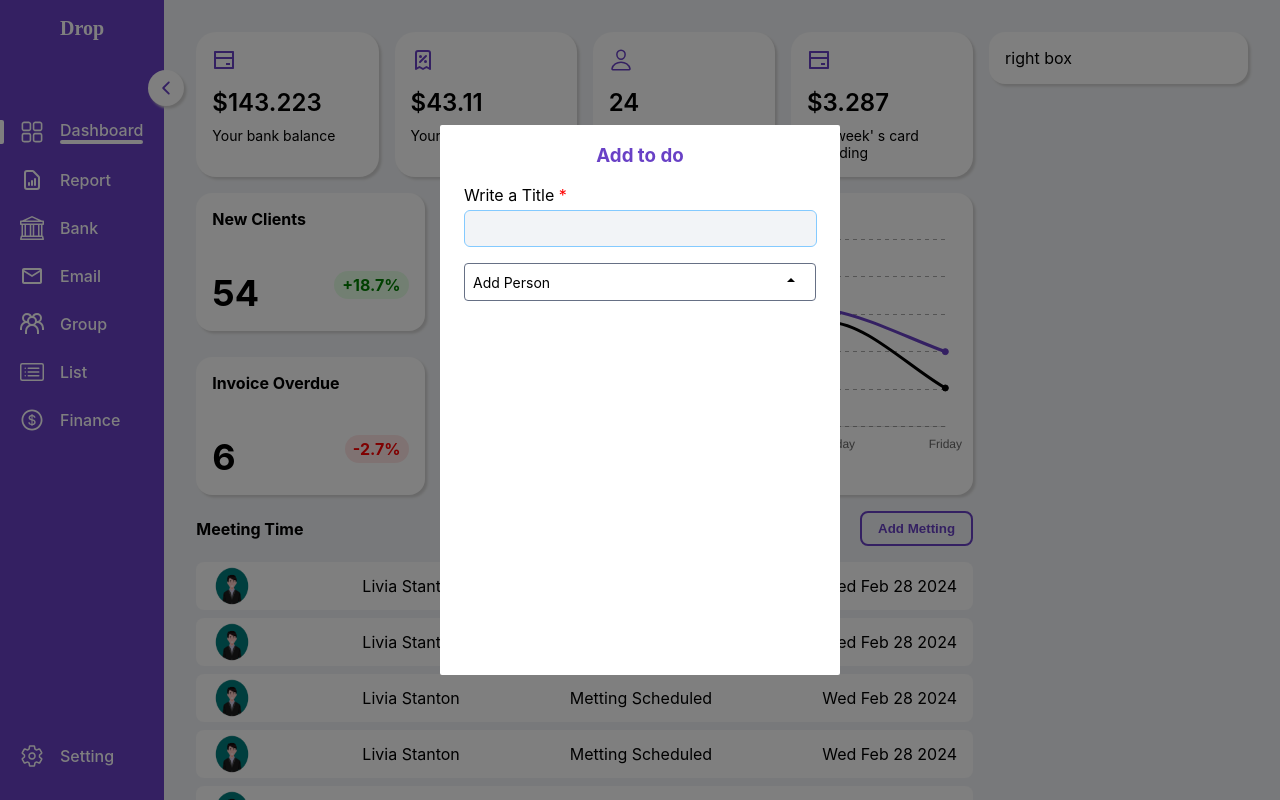
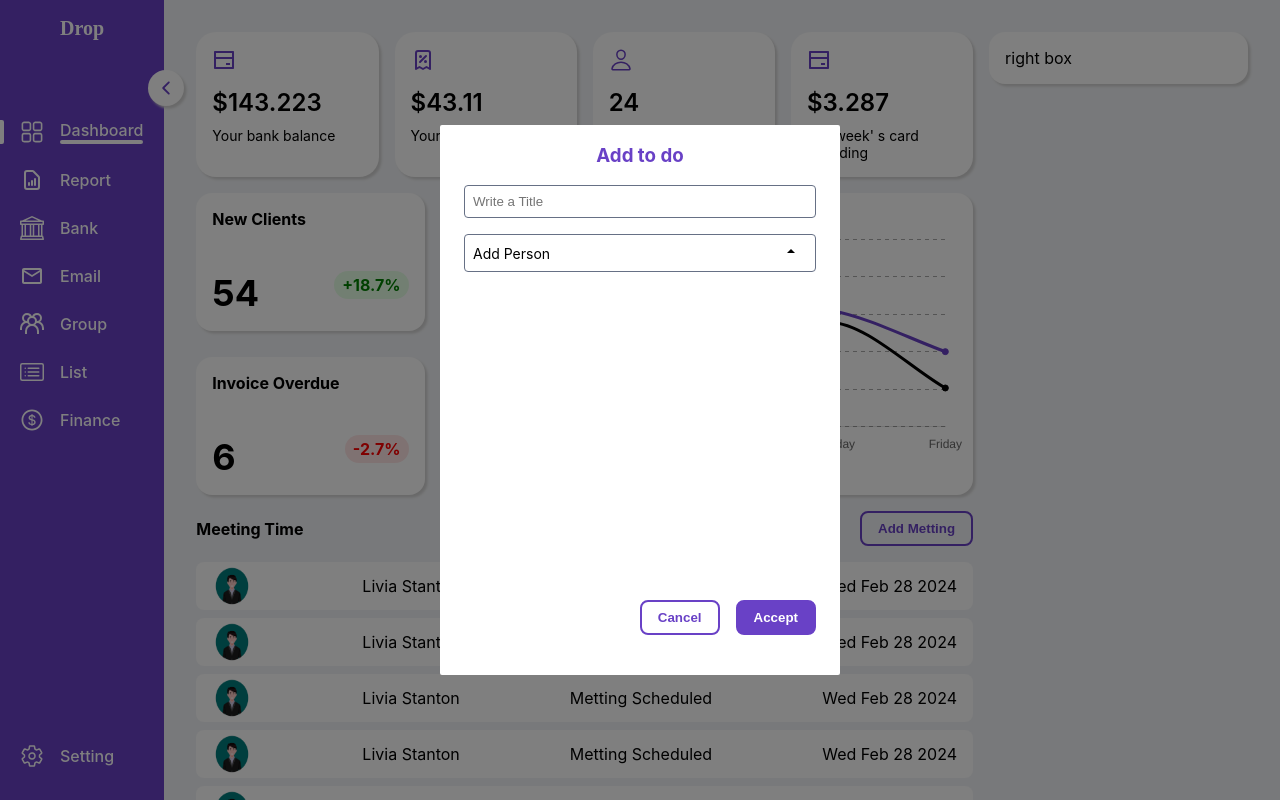
Before and after one commit to Jahed-Ghiasi/front-task, a React (Create React App) app: page /dashboard in a window 1280 px wide. Shown: the top 800 px of the page. Built offline with nearby package versions, Linux system fonts and the light colour scheme; a web font is replaced by a local one.

Commit message:
Develop moving label for InputField and SelectField components

```diff
--- a/src/app/components/common/InputField/index.tsx
+++ b/src/app/components/common/InputField/index.tsx
@@ -1,16 +1,20 @@
 import { Field, FormikErrors, FormikTouched } from "formik";
 import clsx from "clsx";
+import "./styles.css";
 
 interface IProps {
   type?: string;
-  label: string;
-  required: boolean;
+  label?: string;
+  isMovingLabel?: boolean;
+  required?: boolean;
   id: string;
   name: string;
   value: any;
   errors?: FormikErrors<any>;
   touched?: FormikTouched<any>;
   onChange?: (value: any) => void;
+  placeholder?: string;
+  inputClassName?: string;
 }
 
 const InputField = ({
@@ -23,20 +27,32 @@ const InputField = ({
   errors,
   value,
   onChange,
+  placeholder,
+  inputClassName,
+  isMovingLabel,
 }: IProps) => {
   return (
-    <div>
-      <label className={clsx(required && "vital-input")} htmlFor={id}>
-        {label}
-      </label>
+    <div className="input-field">
+      {label && !isMovingLabel ? (
+        <label
+          className={clsx("label", required && "vital-input")}
+          htmlFor={id}
+        >
+          {label}
+        </label>
+      ) : null}
       <Field
         type={type}
         id={id}
+        placeholder={placeholder || label}
         name={name}
-        className="formInput"
+        className={inputClassName}
         value={value}
         onChange={(e: any) => onChange && onChange(e.target.value)}
       />
+      {isMovingLabel ? (
+        <span className="moving-label">{placeholder || label}</span>
+      ) : null}
       {errors?.[name] && touched?.[name] ? (
         <span className="error">{(errors as any)[name]}</span>
       ) : null}
--- /dev/null
+++ b/src/app/components/common/InputField/styles.css
@@ -0,0 +1,24 @@
+.input-field {
+  position: relative;
+}
+
+.input-field .moving-label {
+  display: none;
+}
+
+.input-field input:focus ~ .moving-label,
+.input-field input:not(:focus):valid:not([value=""]) ~ .moving-label {
+  display: block;
+  position: absolute;
+  top: -10px;
+  left: 10px;
+  background-color: var(--secondary-color);
+  font-size: 12px;
+  padding: 0 0.25rem;
+  pointer-events: none;
+  transition: 0.3s;
+}
+
+.input-field input:focus::-webkit-input-placeholder {
+  opacity: 0;
+}
--- a/src/app/components/common/SelectField/styles.css
+++ b/src/app/components/common/SelectField/styles.css
@@ -25,6 +25,7 @@
   background-color: var(--secondary-color);
   font-size: 12px;
   padding: 0 0.25rem;
+  transition: 0.3s ease all;
 }
 
 .select .input .selected-options {
--- a/src/app/components/modals/addMeeting/index.tsx
+++ b/src/app/components/modals/addMeeting/index.tsx
@@ -148,6 +148,7 @@ const AddMeetingModal = () => {
                     {stageTitle === stage_title.email ? (
                       <div className="fields">
                         <InputField
+                          inputClassName="formInput"
                           label="Email"
                           required
                           id="email"
--- a/src/app/components/modals/addMeeting/styles.css
+++ b/src/app/components/modals/addMeeting/styles.css
@@ -28,7 +28,8 @@
 }
 
 .container .stage-form .form .fields input {
-  width: calc(100% - 1.5rem);
+  box-sizing: border-box;
+  width: 100%;
 }
 
 .container .stage-form .btns {
--- a/src/app/components/modals/addToDo/index.tsx
+++ b/src/app/components/modals/addToDo/index.tsx
@@ -5,6 +5,7 @@ import { Form, Formik } from "formik";
 import SelectField, {
   ISelectFieldOption,
 } from "src/app/components/common/SelectField";
+import Button from "src/app/components/common/button";
 
 interface IInit {
   title: string;
@@ -91,9 +92,11 @@ const AddToDoModal = () => {
       >
         {({ values, touched, errors, handleSubmit, setFieldValue }) => (
           <Form className="addTodo-form">
+            <div className="fields">
               <InputField
-              label="Write a Title"
-              required
+                placeholder="Write a Title"
+                isMovingLabel
+                inputClassName="title-input"
                 id="title"
                 name="title"
                 value={values.title}
@@ -109,6 +112,15 @@ const AddToDoModal = () => {
                 multiSelect
                 searchable
               />
+            </div>
+            <div className="btns">
+              <Button btnType="button" text="Cancel" type="outlined" />
+              <Button
+                btnType="button"
+                text="Accept"
+                onClick={() => handleSubmit()}
+              />
+            </div>
           </Form>
         )}
       </Formik>
--- a/src/app/components/modals/addToDo/styles.css
+++ b/src/app/components/modals/addToDo/styles.css
@@ -1,7 +1,23 @@
 .addTodo-form {
-    padding: 0 1.5rem;
+  height: 100%;
+  max-height: 450px;
+  padding: 0 1.5rem;
+  display: flex;
+  flex-direction: column;
+  justify-content: space-between;
 }
 
-.addTodo-form input {
-    width: calc(100% - 1.3rem);
+.addTodo-form .title-input {
+  box-sizing: border-box;
+  width: 100%;
+  padding: 0.5rem;
+  border: 1px solid var(--gray);
+  border-radius: 4px;
+  outline: none;
 }
+
+.addTodo-form .btns {
+  display: flex;
+  justify-content: flex-end;
+  gap: 1rem;
+}
```
Lines whose indentation alone changed are shown as unchanged.
